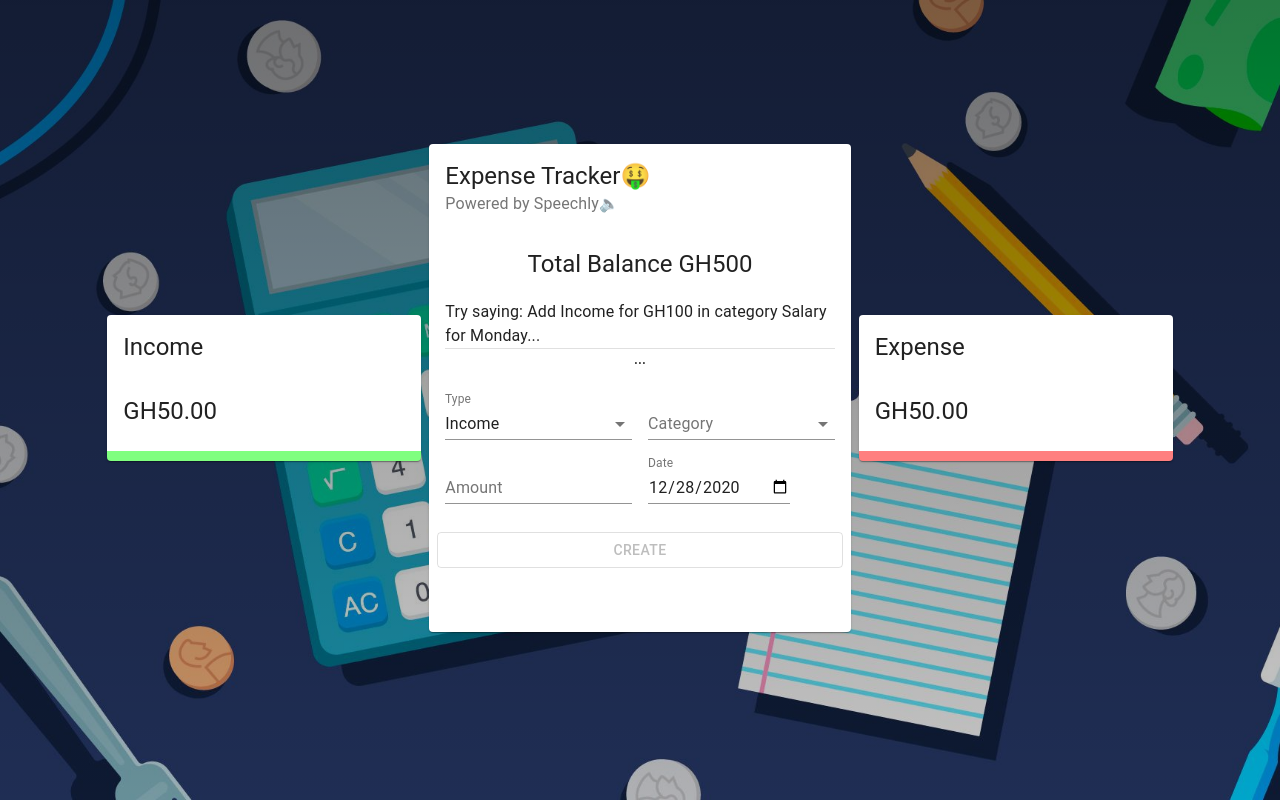
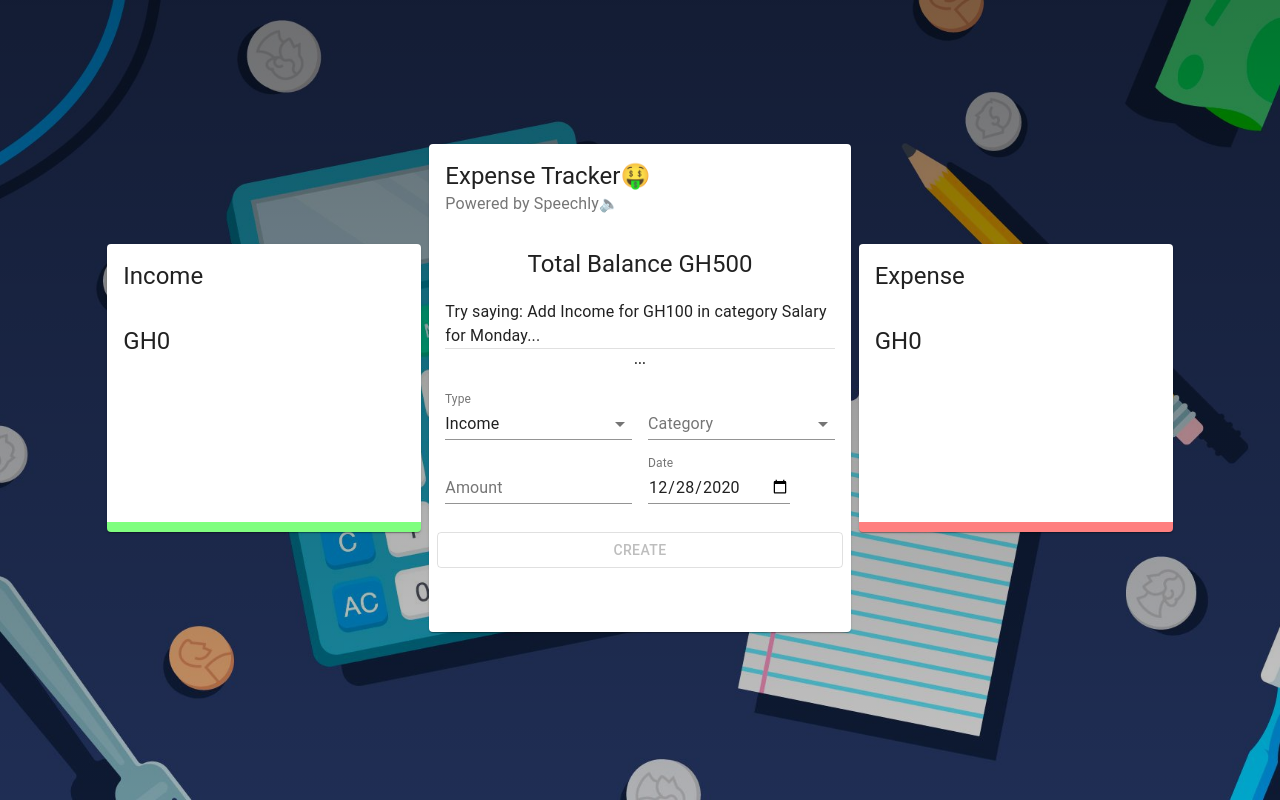
Before and after one commit to Elvis020/Complex_Expense_Tracker, a React (Create React App) app: page / in a window 1280 px wide. Built offline with nearby package versions, Linux system fonts and the light colour scheme.

Commit message:
😉Added Chart JS to details component😉

```diff
--- a/src/components/Details/index.js
+++ b/src/components/Details/index.js
@@ -2,15 +2,17 @@ import React from 'react';
 import {Card,CardHeader,CardContent,Typography} from '@material-ui/core';
 import {Doughnut} from 'react-chartjs-2';
 import useStyles from './styles';
+import useTransaction from '../../useTransactions';
 
 const Details = ({title}) => {
     const trackerUI = useStyles();
+    const {total,chartData} = useTransaction(title);
     return (
         <Card className={(title === 'Income' && trackerUI.income) || trackerUI.expense} >
             <CardHeader title={title} />
             <CardContent>
-                <Typography variant='h5' >GH50.00</Typography>
-                {/* <Doughnut data="DATA" /> */}
+                <Typography variant='h5' >GH{total}</Typography>
+                <Doughnut data={chartData} />
             </CardContent>
         </Card>
     )
--- a/src/components/Main/Form/index.js
+++ b/src/components/Main/Form/index.js
@@ -104,7 +104,7 @@ const Form = () => {
         variant="outlined"
         color="primary"
         fullWidth
-        onClick={createTransaction}
+        onClick={() => createTransaction()}
         disabled={!formData.amount || !formData.category}
       >
         Create
--- /dev/null
+++ b/src/useTransactions.js
@@ -0,0 +1,41 @@
+import { useContext } from "react";
+import { ExpenseTrackerContext } from "./Context";
+import {
+  incomeCategories,
+  expenseCategories,
+  resetCategories,
+} from "./data/Categories";
+
+// Custom hooks = arrow function with 'use' as a prefix
+const useTransaction = (title) => {
+  resetCategories();
+  const { transactions } = useContext(ExpenseTrackerContext);
+  const selectedCategory = transactions.filter((t) => t.type === title);
+  const total = selectedCategory.reduce(
+    (acc, currVal) => (acc += currVal.amount),
+    0
+  );
+  const categories =
+    (title === "Income" && incomeCategories) || expenseCategories;
+  console.log({ selectedCategory, total, categories });
+
+  selectedCategory.forEach((t) => {
+    const nCategory = categories.find((c) => c.type === t.category);
+    if (nCategory) nCategory.amount += t.amount;
+  });
+
+  const filteredCategories = categories.filter((c) => c.amount > 0);
+  const chartData = {
+    datasets: [
+      {
+        data: filteredCategories.map((c) => c.amount),
+        backgroundColor: filteredCategories.map((c) => c.color),
+      },
+    ],
+    labels: filteredCategories.map((c) => c.type),
+  };
+
+  return { filteredCategories, total, chartData };
+};
+
+export default useTransaction;
```
